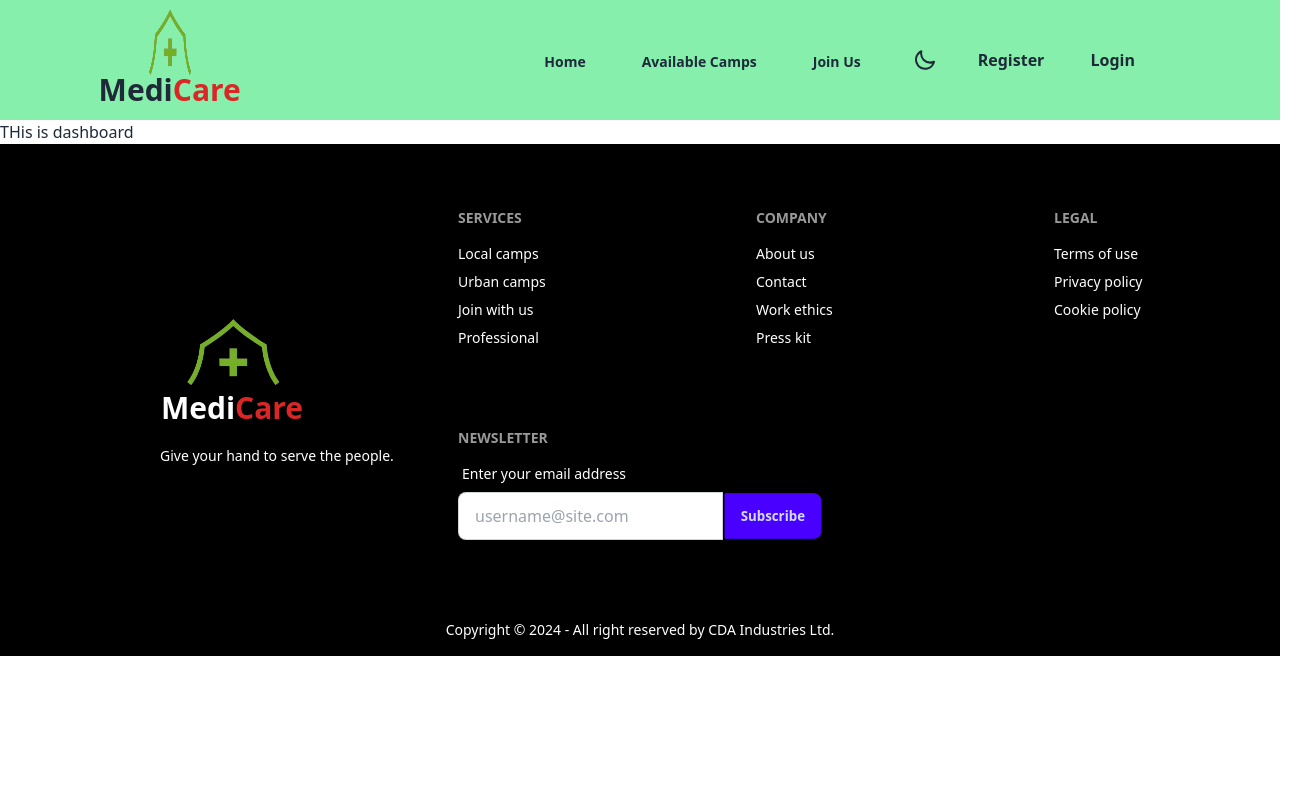
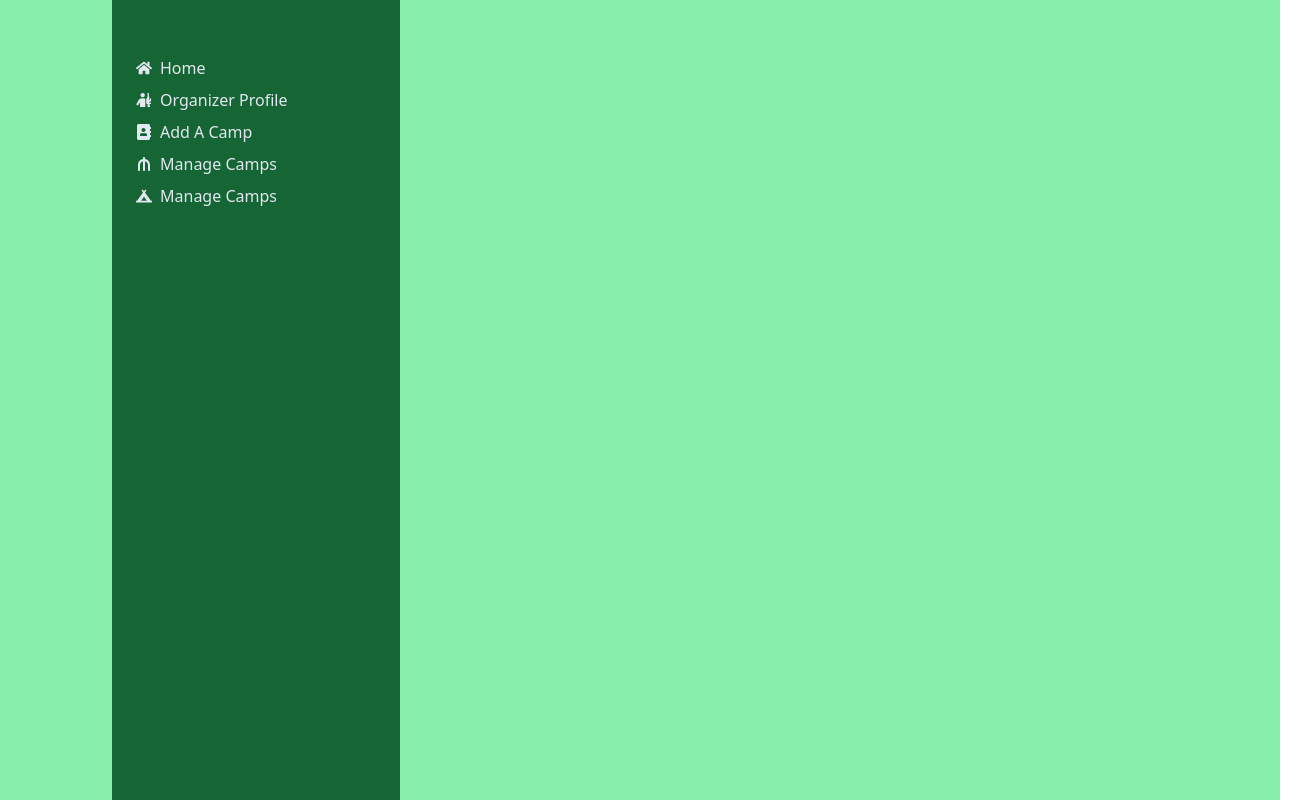
Before and after one commit to shahidulllah/medicare-client, a React (Vite) app: page /dashboard in a window 1280 px wide. Shown: the whole page, 1312 px wide, since content can reach past the window. Built offline with nearby package versions, Linux system fonts and the light colour scheme; no server answers.

Commit message:
Add page form design

```diff
--- a/package.json
+++ b/package.json
@@ -15,7 +15,10 @@
     "localforage": "^1.10.0",
     "match-sorter": "^6.3.4",
     "react": "^18.2.0",
+    "react-datepicker": "^6.9.0",
+    "react-datetime-picker": "^6.0.1",
     "react-dom": "^18.2.0",
+    "react-hook-form": "^7.51.5",
     "react-icons": "^5.2.1",
     "react-router-dom": "^6.23.1",
     "sort-by": "^1.2.0",
--- a/src/Pages/AvailableCamps/Available.jsx
+++ b/src/Pages/AvailableCamps/Available.jsx
@@ -8,7 +8,7 @@ const Available = () => {
     const camps = useLoaderData();
 
     return (
-       <div className="px-4 lg:mx-24">
+        <div className="px-4 lg:mx-24">
             <SectionTitle
                 heading={"Available Medical Camps"}
                 description={'Objectively optimize intermandated quality vectors after efficient expertise. Competently architect multidisciplinary "outside the box" thinking before cooperative users. Appropriately promote fully.'}
@@ -22,7 +22,11 @@ const Available = () => {
                             <div className="flex flex-col justify-between p-6 space-y-8">
                                 <div className="space-y-2">
                                     <h2 className="text-3xl font-semibold tracking-wide text-green-600 font-roboto">{camp.CampName}</h2>
+                                    <div>
+                                        {camp.Description}
+                                    </div>
                                 </div>
+
                                 <div className='space-y-1'>
                                     <div className='flex items-center justify-between font-roboto'>
                                         <div className="flex items-center"><RiPriceTagLine className='mr-2'></RiPriceTagLine> <span className='font-bold mr-2'>Professional:</span> <span className=''>{camp.HealthcareProfessional}</span></div>
--- /dev/null
+++ b/src/Pages/Dashboard/AddCamp.jsx
@@ -0,0 +1,70 @@
+import { useState } from "react";
+import { useForm } from "react-hook-form";
+import DateTimePicker from 'react-datetime-picker';
+import 'react-datetime-picker/dist/DateTimePicker.css';
+import 'react-calendar/dist/Calendar.css';
+import 'react-clock/dist/Clock.css';
+
+const AddCamp = () => {
+    const { register, handleSubmit, watch } = useForm();
+    const onSubmit = (data) => {
+        console.log(data)
+    }
+    console.log(watch("example")) // watch input value by passing the name of it
+
+    const [value, onChange] = useState(new Date());
+    return (
+        <div className="p-4">
+            <section className="lg:p-24  text-gray-50 mb-8">
+                <form onSubmit={handleSubmit(onSubmit)} noValidate="" action="" className="container flex flex-col mx-auto space-y-12">
+                    <fieldset className="grid grid-cols-4 gap-6 p-6 lg:p-16 rounded-md shadow-sm bg-green-700">
+                        <div className="space-y-2 col-span-full lg:col-span-1">
+                            <p className="font-medium text-3xl ">Add a Camp</p>
+                            <p className="text-xs">Credibly create dynamic assignment after long-term high-impact infrastructures. Synergistically provide.</p>
+                        </div>
+                        <div className="grid grid-cols-6 gap-4 col-span-full lg:col-span-3">
+                            <div className="col-span-full sm:col-span-3">
+                                <label htmlFor="firstname" className="text-sm">Camp Name</label>
+                                <input id="firstname" {...register("campName")} name="campName" type="text" placeholder="Camp Name" className="w-full input rounded-md focus:ring focus:ring-opacity-75 text-gray-900 focus:ring-violet-400 border-gray-700" />
+                            </div>
+                            <div className="col-span-full sm:col-span-3">
+                                <label htmlFor="lastname" className="text-sm">Image</label>
+                                <input id="lastname" {...register("image")} name="image" type="text" placeholder="Image URL" className="w-full input rounded-md focus:ring focus:ring-opacity-75 text-gray-900 focus:ring-violet-400 border-gray-700" />
+                            </div>
+                            <div className="col-span-full sm:col-span-3">
+                                <label htmlFor="email" className="text-sm">Description</label>
+                                <input id="email" {...register("description")} name="description" type="text" placeholder="Description" className="w-full textarea rounded-md focus:ring focus:ring-opacity-75 text-gray-900 focus:ring-violet-400 border-gray-700" />
+                            </div>
+                            <div className="col-span-full sm:col-span-3">
+                                <label htmlFor="email" className="text-sm">Location</label>
+                                <input id="email" {...register("location")} name="location" type="text" placeholder="Location" className="w-full textarea rounded-md focus:ring focus:ring-opacity-75 text-gray-900 focus:ring-violet-400 border-gray-700" />
+                            </div>
+                            <div className="col-span-full sm:col-span-3">
+                                <label htmlFor="state" className="text-sm">Healthcare Professional</label>
+                                <input id="state" type="text" {...register("professional")} name="mark" placeholder="Professional Doctor" className="w-full rounded-md focus:ring focus:ring-opacity-75 input text-gray-900 focus:ring-violet-400 border-gray-700" />
+                            </div>
+                            <div className="col-span-full sm:col-span-3 flex flex-col mt-1">
+                                <label htmlFor="zip" className="text-sm">Date & Time</label>
+                                <DateTimePicker className="w-full rounded-md focus:ring focus:ring-opacity-75 input text-gray-900 focus:ring-violet-400 border-gray-700 border-none outline-none" {...register("date&time")} name="date&time"   onChange={onChange} value={value} />
+                            </div>
+                            <div className="col-span-full sm:col-span-3">
+                                <label htmlFor="state" className="text-sm">Participant Count</label>
+                                <input id="state" type="text" {...register("participantCount")} name="mark"defaultValue={"0"} className="w-full rounded-md focus:ring focus:ring-opacity-75 input text-gray-900 focus:ring-violet-400 border-gray-700" />
+                            </div>
+                            <div className="col-span-full sm:col-span-3">
+                                <label htmlFor="state" className="text-sm">Camp Fees</label>
+                                <input id="state" type="text" {...register("campFees")} name="campFees" placeholder="Camp Fees" className="w-full rounded-md focus:ring focus:ring-opacity-75 input text-gray-900 focus:ring-violet-400 border-gray-700" />
+                            </div>
+                            <div className="col-span-full">
+                                <button type="submit" className="btn w-full mt-10 bg-slate-300 font-extrabold">Add</button>
+                            </div>
+                        </div>
+                    </fieldset>
+
+                </form>
+            </section>
+        </div>
+    );
+};
+
+export default AddCamp;
--- a/src/Pages/Dashboard/Dashboard.jsx
+++ b/src/Pages/Dashboard/Dashboard.jsx
@@ -1,9 +1,41 @@
+import { FaAddressBook, FaCampground, FaHome } from "react-icons/fa";
+import { FaManatSign, FaPersonRifle } from "react-icons/fa6";
+import { NavLink, Outlet } from "react-router-dom";
 
 
 const Dashboard = () => {
     return (
-        <div>
-            THis is dashboard
+        <div className="bg-green-300           ">
+            <div className="flex px-4 mx-24 ">
+            <div className="w-72 h-screen bg-green-800 p-6 pt-12 text-slate-200">
+                <ul>
+                   <NavLink to="/"><li className="flex items-center gap-2 my-2">
+                    <FaHome></FaHome>
+                    Home</li></NavLink>
+
+                   <NavLink to="/dashboard/profile"><li className="flex items-center gap-2 my-2">
+                    <FaPersonRifle></FaPersonRifle>
+                    Organizer Profile</li></NavLink>
+
+                   <NavLink to="/dashboard/addCamp"><li className="flex items-center gap-2 my-2">
+                   <FaAddressBook></FaAddressBook>
+                    Add A Camp</li>
+                   </NavLink>
+
+                   <NavLink><li  className="flex items-center gap-2 my-2">
+                    <FaManatSign></FaManatSign>
+                    Manage Camps</li></NavLink>
+
+                   <NavLink><li className="flex items-center gap-2 my-2">
+                    <FaCampground></FaCampground>
+                    Manage Camps</li></NavLink>
+
+                </ul>
+            </div>
+            <div className="mx-auto">
+                <Outlet></Outlet>
+            </div>
+        </div>
         </div>
     );
 };
--- /dev/null
+++ b/src/Pages/Dashboard/Profile.jsx
@@ -0,0 +1,30 @@
+import { useContext } from "react";
+import { AuthContext } from "../../Components/AuthProvider/AuthProvider";
+
+
+const Profile = () => {
+    const {user} = useContext(AuthContext);
+    return (
+        <div className="p-4">
+            <div className="relative flex flex-col text-gray-700 bg-white shadow-md bg-clip-border rounded-xl w-96">
+                <div className="relative mx-4 mt-4 overflow-hidden text-gray-700 bg-white shadow-lg bg-clip-border rounded-xl h-">
+                    <img src={user?.photoURL} />
+                </div>
+                <div className="text-center p-6 mb-12">
+                    <h4 className="block font-roboto text-2xl antialiased font-semibold leading-snug tracking-normal text-blue-gray-900">
+                        {user?.displayName}
+                    </h4>
+                    <h4 className="block mb-2 font-roboto text-xl antialiased  leading-snug tracking-normal text-blue-gray-900">
+                       Email: {user?.email}
+                    </h4>
+                </div>
+                <div className=" text-center p-8">
+                   <button className="btn w-full bg-green-400 font-bold">Update</button>
+                </div>
+
+            </div>
+        </div>
+    );
+};
+
+export default Profile;
```
Also changed, not shown: src/Routes/Route.jsx (+17 -5 lines), 1 other file (tests, documents, lock files or other folders).
